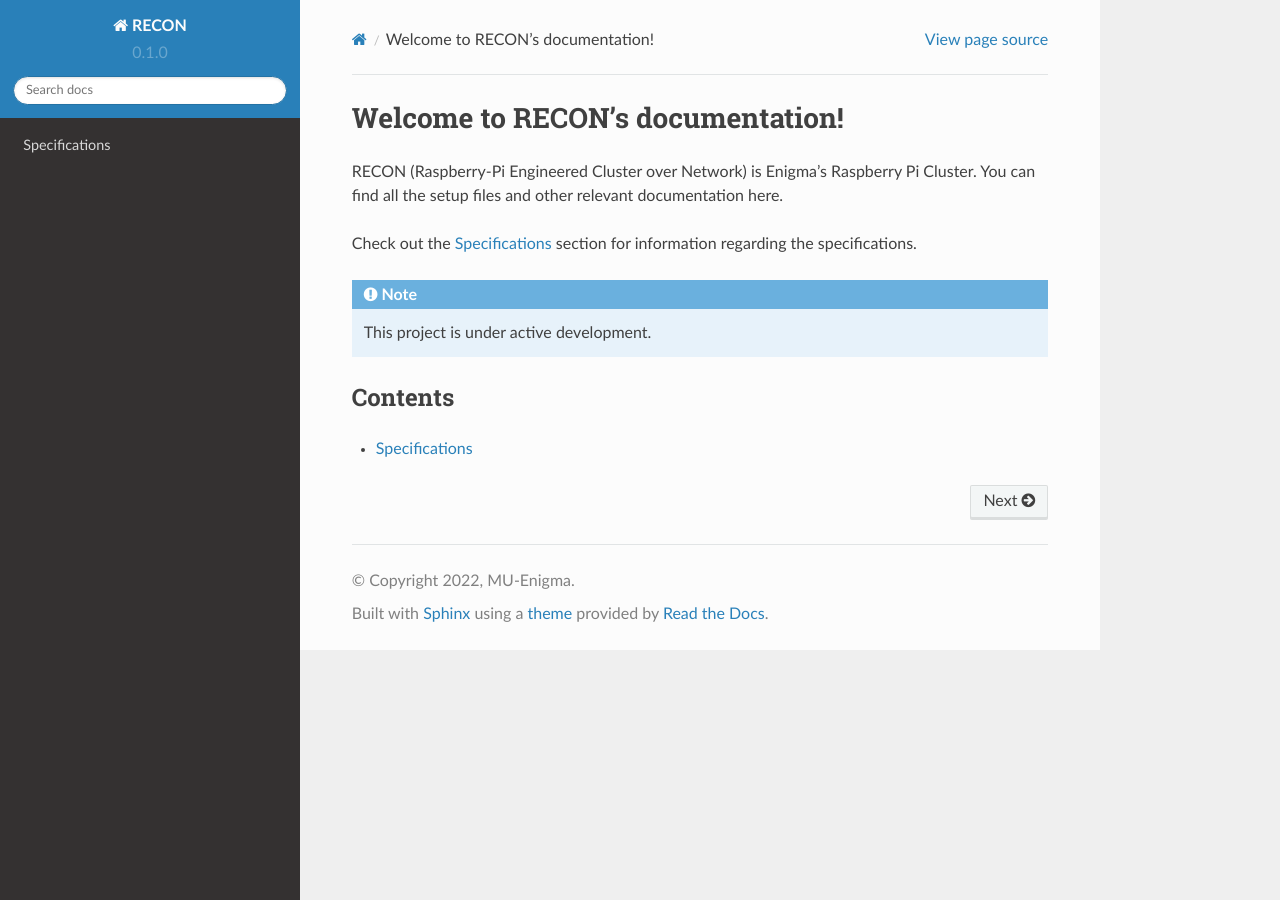
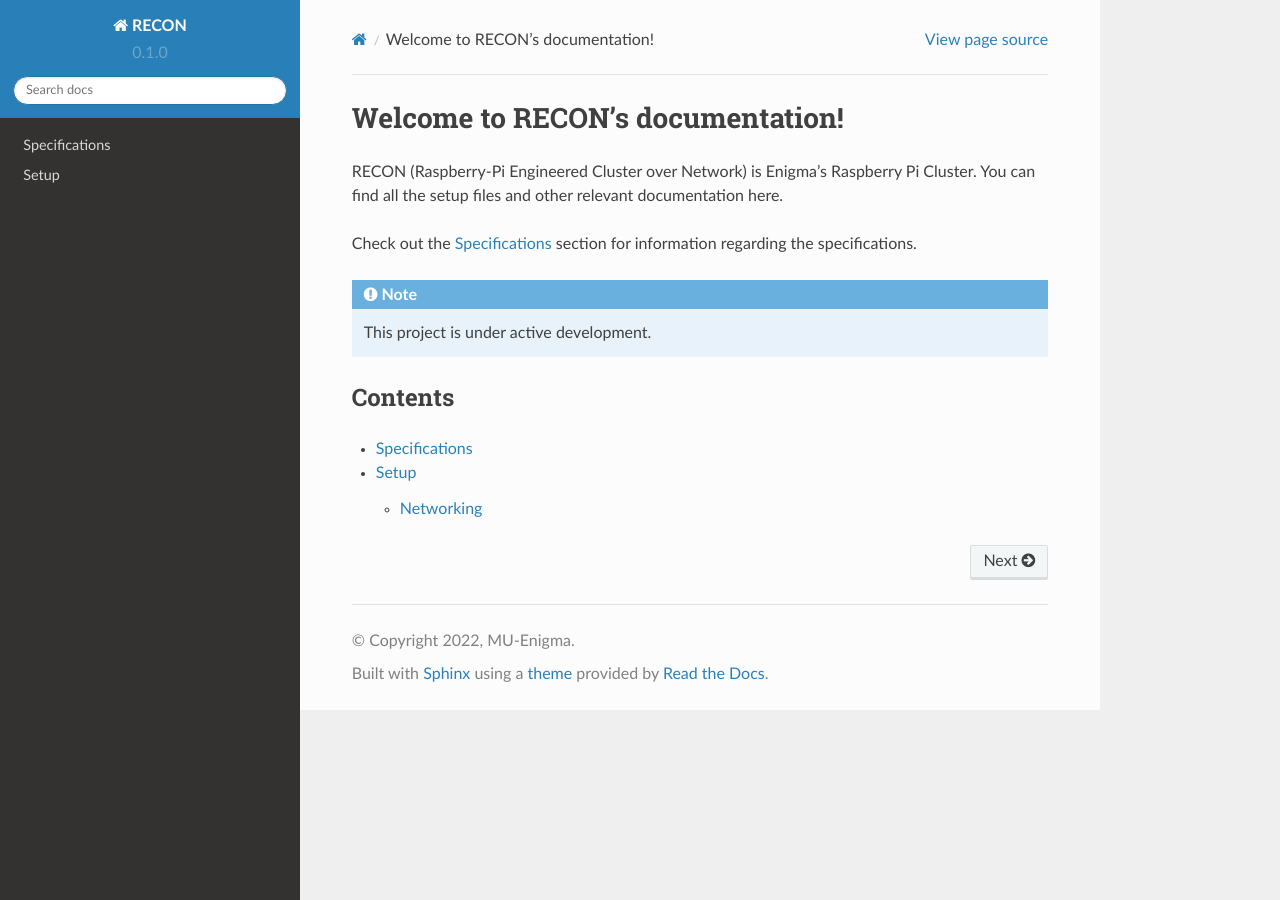
Before and after one commit to MU-Enigma/RECON-docs, a Sphinx documentation site: the page built from docs/source/index.rst, in a window 1280 px wide. Built offline with Sphinx 7.4.7 and the Read the Docs theme 2.0.0, drawn with Linux system fonts in a browser that asks for light colours.

Commit message:
Add setup.rst to tree

```diff
--- a/docs/source/index.rst
+++ b/docs/source/index.rst
@@ -16,3 +16,4 @@ Contents
 .. toctree::
 
    specs
+   setup
--- a/docs/source/setup.rst
+++ b/docs/source/setup.rst
@@ -1,4 +1,4 @@
-Specifications
+Setup
 =====
 
 Networking
```
